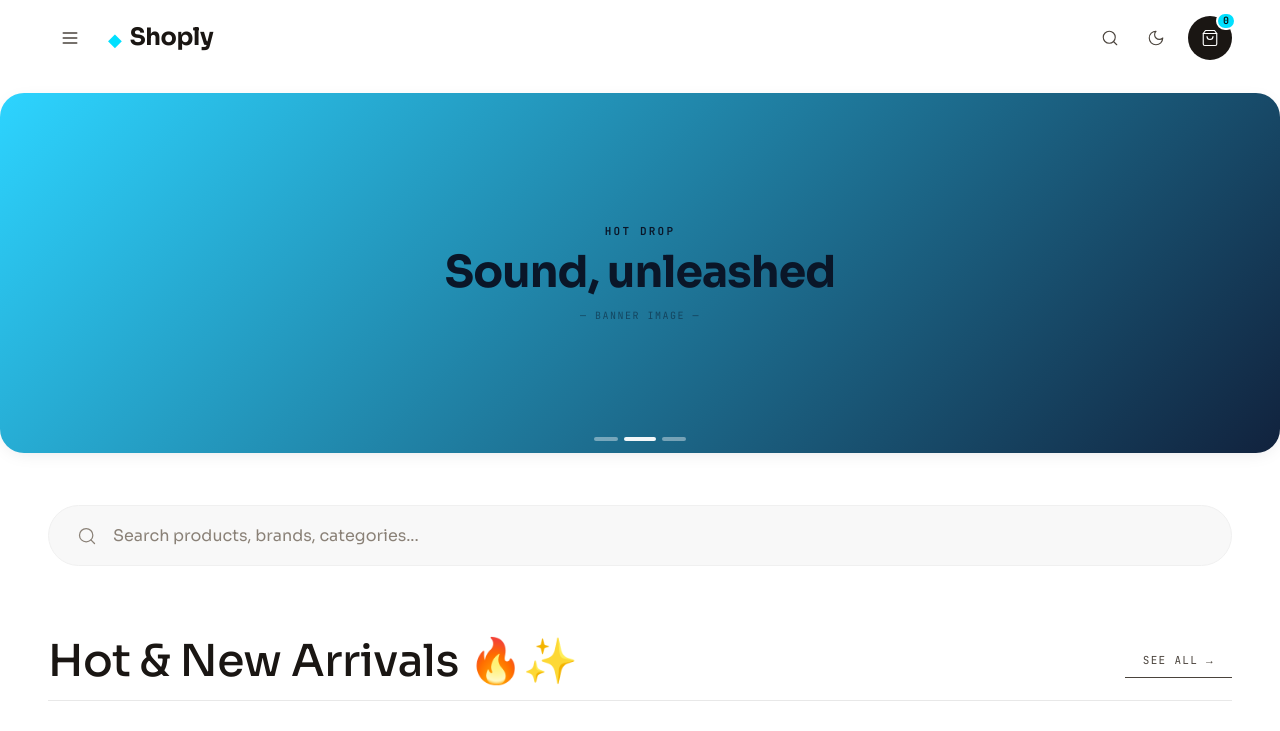
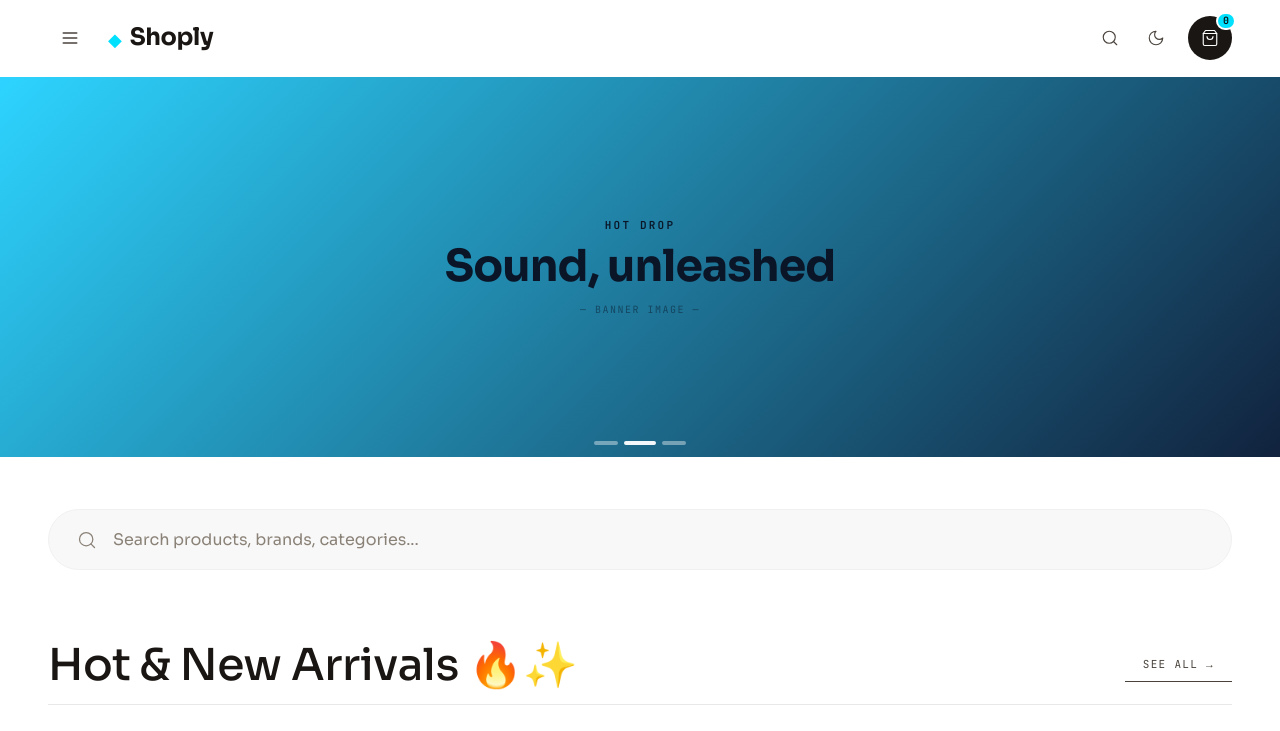
Before and after one commit to blowva/kendohub, a React (Vite) app: page / in a window 1280 px wide. Shown: the top 731 px of the page. Built offline with nearby package versions, Linux system fonts and the light colour scheme.

Commit message:
Update HeroCarousel.css

```diff
--- a/src/components/HeroCarousel.css
+++ b/src/components/HeroCarousel.css
@@ -1,16 +1,17 @@
 .hc {
-  margin: 16px 0 24px;
+  margin: 0 0 24px;
   position: relative;
+  width: 100vw;
+  margin-left: calc(-50vw + 50%);
 }
 
 .hc-track {
   position: relative;
   width: 100%;
-  border-radius: 20px;
+  border-radius: 0;
   overflow: hidden;
   aspect-ratio: 16 / 9;
   background: var(--bg-sunk);
-  box-shadow: 0 4px 20px -8px rgba(10, 22, 40, 0.15);
 }
 
 .hc-slide {
@@ -24,11 +25,13 @@
   transition: opacity 0.6s ease;
   pointer-events: none;
   cursor: pointer;
+  z-index: 1;
 }
 
 .hc-slide.is-active {
   opacity: 1;
   pointer-events: auto;
+  z-index: 2;
 }
 
 .hc-placeholder {
@@ -73,7 +76,7 @@
   transform: translateX(-50%);
   display: flex;
   gap: 6px;
-  z-index: 2;
+  z-index: 3;
 }
 
 .hc-dot {
@@ -95,13 +98,12 @@
 @media (min-width: 768px) {
   .hc-track {
     aspect-ratio: 21 / 9;
-    border-radius: 24px;
   }
 }
 
 @media (min-width: 1024px) {
   .hc-track {
     aspect-ratio: 24 / 9;
-    max-height: 360px;
+    max-height: 380px;
   }
 }
```
